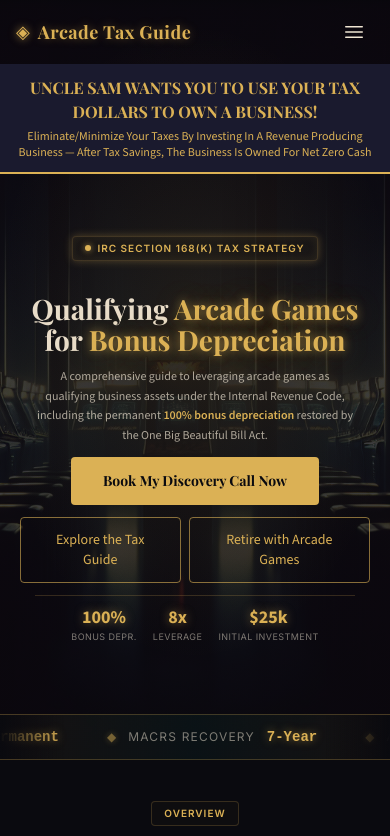
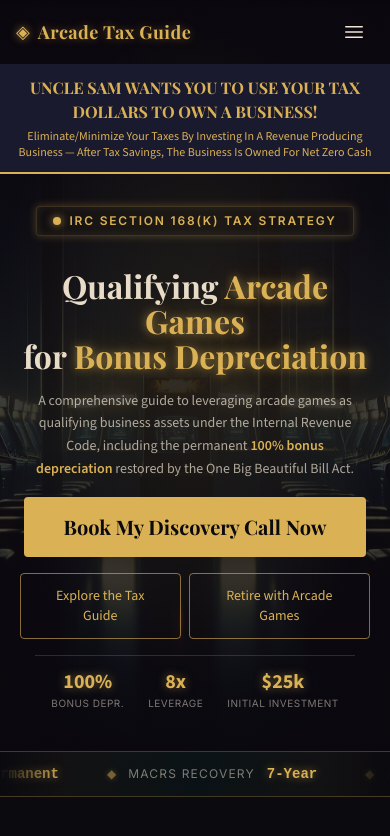
Before and after one commit to kennysabangan/arcade-tax-guide, a React (Vite) app: page / in a window 390 px wide. Shown: the top 836 px of the page. Built offline with nearby package versions, Linux system fonts and the light colour scheme; what @react-pdf/renderer would draw is missing.

Commit message:
Hero section: significantly scale up all elements for desktop

```diff
--- a/src/pages/HomePage.jsx
+++ b/src/pages/HomePage.jsx
@@ -37,14 +37,14 @@ function Hero() {
         style={{ background: 'radial-gradient(ellipse 75% 60% at 50% 45%, rgba(219,177,85,0.1) 0%, transparent 70%)' }}
       />
       <div className="relative z-20 flex-1 flex flex-col items-center justify-center text-center px-5 py-4 sm:py-6 landscape:py-2">
-        <div className="inline-flex items-center gap-1.5 px-3 py-1 sm:px-4 sm:py-1.5 landscape:px-2 landscape:py-0.5 rounded-sm border border-gold-20 bg-gold-20/10 mt-4 mb-8 sm:mb-10 landscape:mb-4 neon-border-gold">
-          <span className="w-1.5 h-1.5 rounded-full bg-gold flex-shrink-0" style={{ boxShadow: '0 0 6px rgba(219,177,85,0.8)' }} />
-          <span className="text-gold text-[10px] sm:text-xs landscape:text-[9px] font-semibold uppercase tracking-[0.1em] sm:tracking-[0.2em] font-nav whitespace-nowrap">
+        <div className="inline-flex items-center gap-2 px-4 py-1.5 sm:px-5 sm:py-2 lg:px-6 lg:py-2.5 landscape:px-2 landscape:py-0.5 rounded-sm border border-gold-20 bg-gold-20/10 mt-4 mb-8 sm:mb-10 lg:mb-12 landscape:mb-4 neon-border-gold">
+          <span className="w-2 h-2 rounded-full bg-gold flex-shrink-0" style={{ boxShadow: '0 0 8px rgba(219,177,85,0.8)' }} />
+          <span className="text-gold text-xs sm:text-sm lg:text-base font-semibold uppercase tracking-[0.15em] sm:tracking-[0.2em] font-nav whitespace-nowrap">
             IRC Section 168(k) Tax Strategy
           </span>
         </div>
 
-        <h1 className="font-heading font-bold leading-[1.12] mb-3 sm:mb-5 lg:mb-6 landscape:mb-2 landscape:!text-[clamp(1.25rem,4vw,3rem)]" style={{ fontSize: 'clamp(1.75rem, 5vw, 4.5rem)' }}>
+        <h1 className="font-heading font-bold leading-[1.1] mb-4 sm:mb-6 lg:mb-8 landscape:mb-2 landscape:!text-[clamp(1.25rem,4vw,3rem)]" style={{ fontSize: 'clamp(2rem, 6vw, 5.5rem)' }}>
           <span className="block">
             <span className="text-cream-warm">Qualifying </span>
             <span className="text-gold neon-gold">Arcade Games</span>
@@ -55,37 +55,37 @@ function Hero() {
           </span>
         </h1>
 
-        <p className="text-cream-70 text-xs sm:text-base lg:text-xl landscape:text-sm max-w-xs sm:max-w-2xl lg:max-w-3xl mx-auto mb-3 sm:mb-6 lg:mb-8 landscape:mb-2 leading-relaxed">
+        <p className="text-cream-70 text-sm sm:text-lg lg:text-2xl landscape:text-sm max-w-xs sm:max-w-2xl lg:max-w-4xl mx-auto mb-4 sm:mb-8 lg:mb-10 landscape:mb-2 leading-relaxed">
           A comprehensive guide to leveraging arcade games as qualifying business assets under the Internal Revenue Code,
           including the permanent{' '}
           <span className="text-gold font-semibold">100% bonus depreciation</span>{' '}
           restored by the One Big Beautiful Bill Act.
         </p>
 
-        <div className="mb-3 sm:mb-6 lg:mb-8 landscape:mb-2">
+        <div className="mb-4 sm:mb-8 lg:mb-10 landscape:mb-2">
           <CTAButton
             href="#book-a-call"
-            className="inline-flex items-center justify-center px-8 sm:px-12 lg:px-16 py-3.5 sm:py-5 lg:py-6 text-lg sm:text-2xl landscape:text-sm landscape:px-4 landscape:py-2 font-heading font-bold rounded-sm bg-gold text-dark hover:bg-gold/90 hover:shadow-[0_0_32px_rgba(219,177,85,0.6)] active:scale-[0.98] transition-all duration-200"
+            className="inline-flex items-center justify-center px-10 sm:px-14 lg:px-20 py-4 sm:py-6 lg:py-7 text-xl sm:text-2xl lg:text-3xl landscape:text-sm landscape:px-4 landscape:py-2 font-heading font-bold rounded-sm bg-gold text-dark hover:bg-gold/90 hover:shadow-[0_0_32px_rgba(219,177,85,0.6)] active:scale-[0.98] transition-all duration-200"
           >
             Book My Discovery Call Now
           </CTAButton>
         </div>
 
-        <div className="flex flex-row items-center justify-center gap-2 sm:gap-3 mb-3 sm:mb-8 landscape:mb-2">
-          <CTAButton to="/tax-guide" variant="outline" className="text-sm sm:text-base landscape:text-xs landscape:px-2 landscape:py-1.5 px-4 sm:px-6 py-2 sm:py-3">Explore the Tax Guide</CTAButton>
-          <CTAButton to="/retirement" variant="outline" className="text-sm sm:text-base landscape:text-xs landscape:px-2 landscape:py-1.5 px-4 sm:px-6 py-2 sm:py-3">Retire with Arcade Games</CTAButton>
+        <div className="flex flex-row items-center justify-center gap-2 sm:gap-3 lg:gap-4 mb-4 sm:mb-8 lg:mb-10 landscape:mb-2">
+          <CTAButton to="/tax-guide" variant="outline" className="text-sm sm:text-base lg:text-lg landscape:text-xs landscape:px-2 landscape:py-1.5 px-4 sm:px-6 lg:px-8 py-2 sm:py-3 lg:py-4">Explore the Tax Guide</CTAButton>
+          <CTAButton to="/retirement" variant="outline" className="text-sm sm:text-base lg:text-lg landscape:text-xs landscape:px-2 landscape:py-1.5 px-4 sm:px-6 lg:px-8 py-2 sm:py-3 lg:py-4">Retire with Arcade Games</CTAButton>
         </div>
 
-        <div className="flex items-center justify-center gap-4 sm:gap-10 lg:gap-14 border-t border-gold-20 pt-3 sm:pt-6 lg:pt-8 w-full max-w-xs sm:max-w-sm lg:max-w-md">
+        <div className="flex items-center justify-center gap-6 sm:gap-10 lg:gap-16 border-t border-gold-20 pt-4 sm:pt-6 lg:pt-8 w-full max-w-xs sm:max-w-sm lg:max-w-lg">
           {stats.map((s, i) => (
             <div key={i} className="text-center">
               <div
-                className="font-bold text-lg sm:text-xl lg:text-3xl landscape:text-sm leading-none mb-1"
+                className="font-bold text-xl sm:text-2xl lg:text-4xl landscape:text-sm leading-none mb-1"
                 style={{ color: '#dbb155', textShadow: '0 0 10px rgba(219,177,85,0.5)' }}
               >
                 {s.value}
               </div>
-              <div className="text-cream-50 text-[9px] sm:text-[10px] lg:text-xs uppercase tracking-wider font-nav">{s.label}</div>
+              <div className="text-cream-50 text-[10px] sm:text-xs lg:text-sm uppercase tracking-wider font-nav">{s.label}</div>
             </div>
           ))}
         </div>
```
